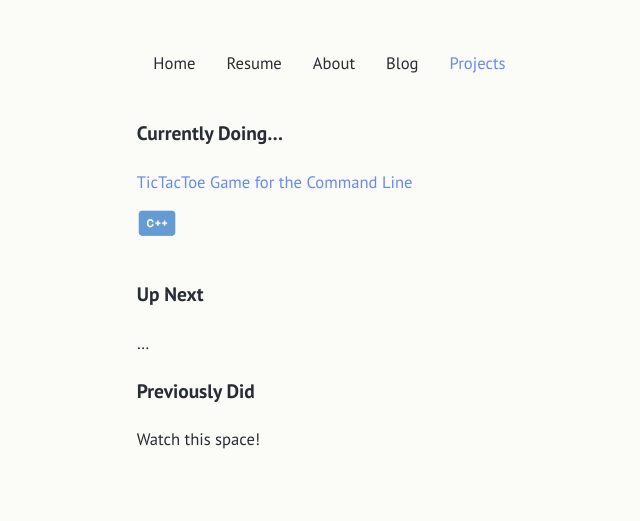
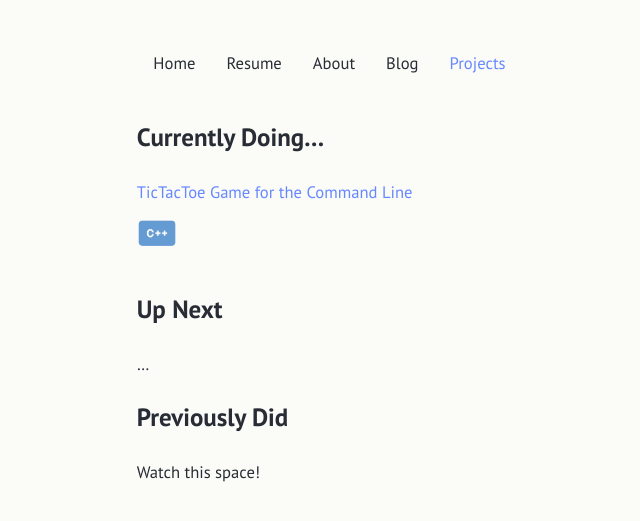
Before and after one commit to tessapower/tessapower.github.io, a Jekyll site: the page built from src/projects.md, in a window 1280 px wide. Shown: the top 521 px of the page, without its empty margins (150-790 px from the left). Built offline with Jekyll 4.4.1, drawn with Linux system fonts in a browser that asks for light colours.

Commit message:
Change largest heading size to be h2

```diff
--- a/src/_sass/layout.sass
+++ b/src/_sass/layout.sass
@@ -7,7 +7,7 @@ body > header, body > footer
 article header
   margin-bottom: 1.5em
 
-article header h1
+article header h2
   font-size: 1.8em
   margin: 0 0 .1em
 
--- a/src/projects.md
+++ b/src/projects.md
@@ -2,14 +2,14 @@
 layout: default
 title: Projects
 ---
-### Currently Doing...
+## Currently Doing...
 
 [TicTacToe Game for the Command Line](https://github.com/tessapower/tictactoe)<br><img alt="The programming language used for this project is C++" src="/assets/tags/cpp.png" width=40/>
 
-### Up Next
+## Up Next
 
 ...
 
-### Previously Did
+## Previously Did
 
 Watch this space!
```
Also changed, not shown: src/about.md (+1 -1 lines), src/index.md (+2 -2 lines).
